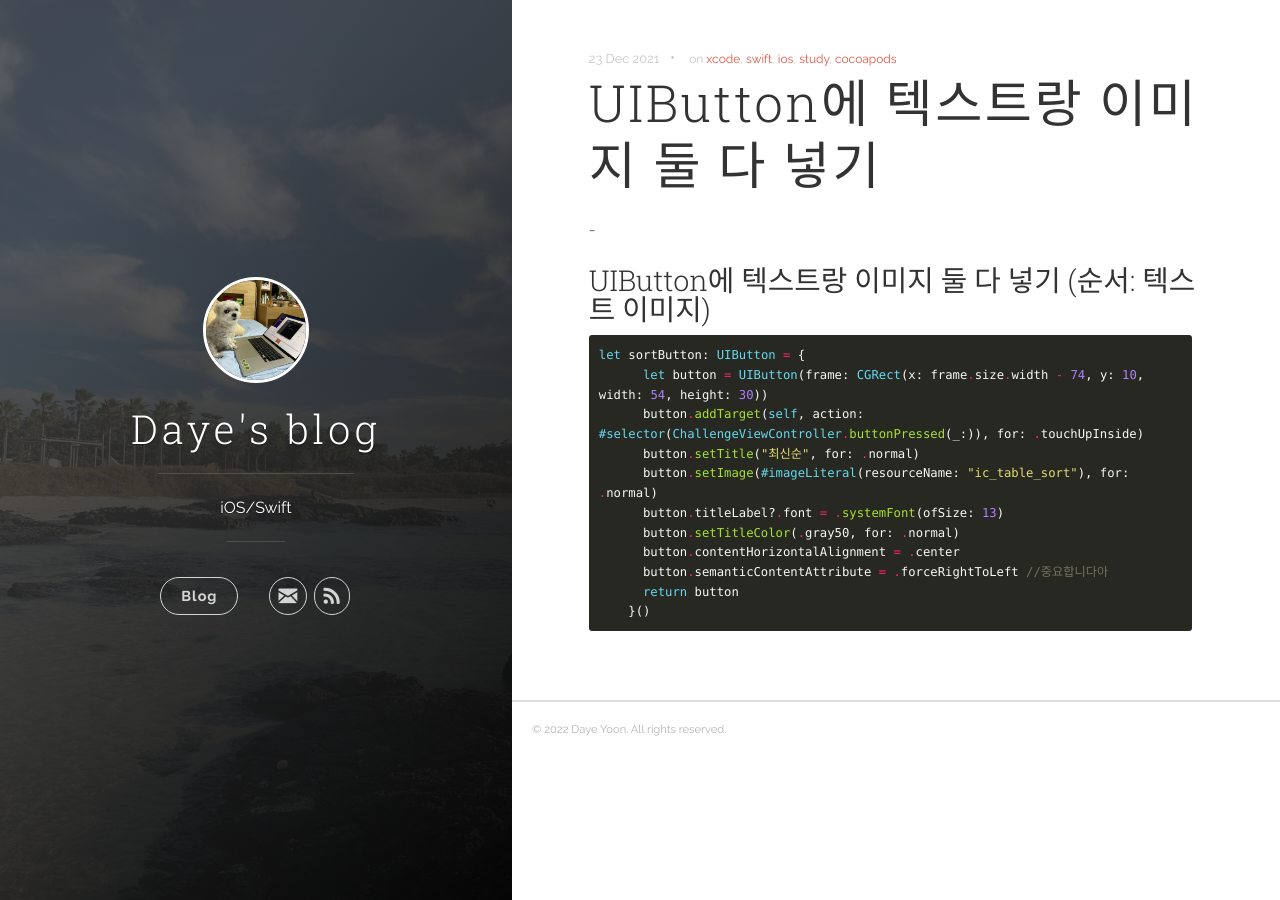
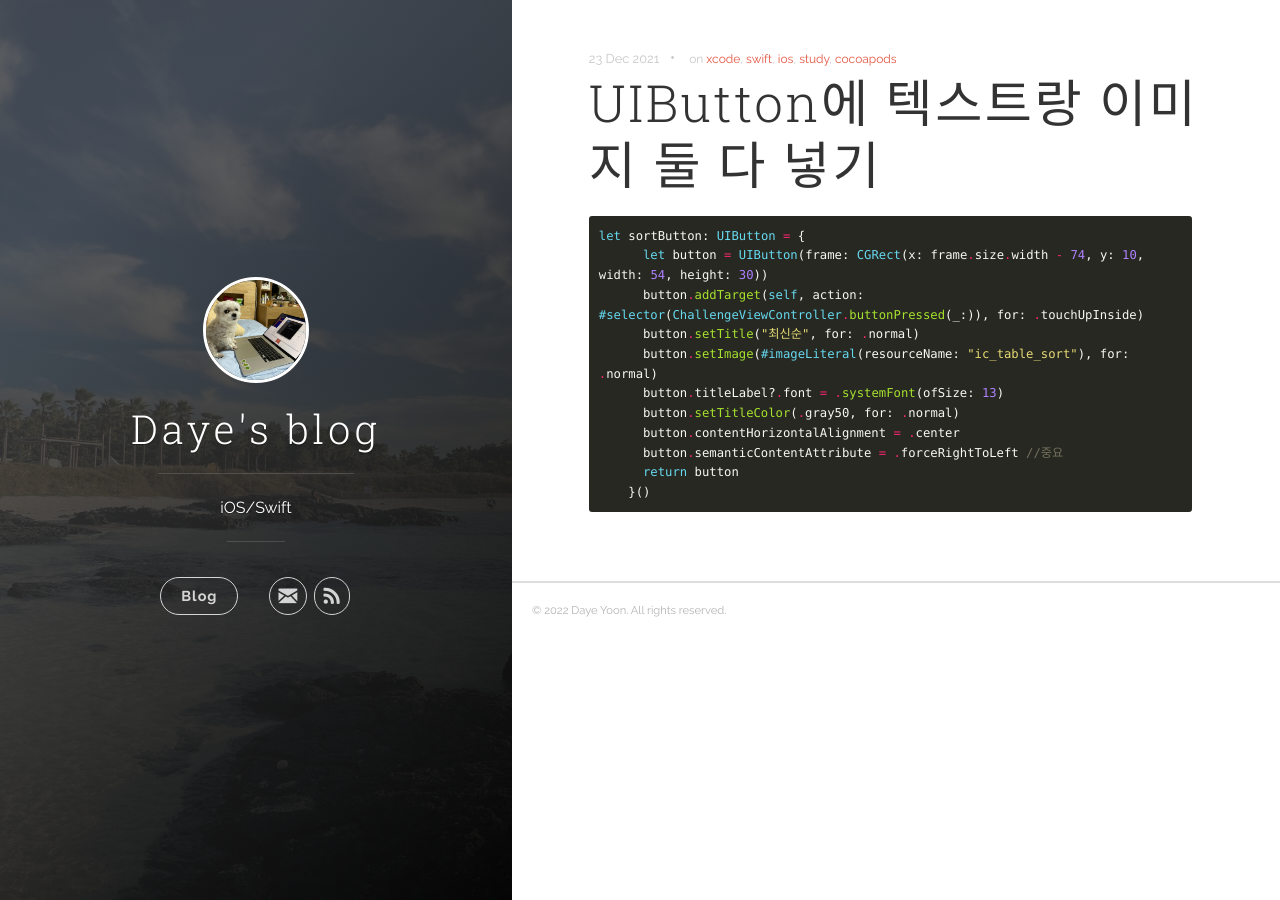
Before and after one commit to dy-yb/dy-yb.github.io, a Jekyll site: the page built from _posts/2021-12-23-How_to_put_image_and_text_on_UIButton.md, in a window 1280 px wide. Built offline with Jekyll 4.4.1, drawn with Linux system fonts in a browser that asks for light colours.

Commit message:
Update 2021-12-23-How_to_put_image_and_text_on_UIButton.md

````diff
--- a/_posts/2021-12-23-How_to_put_image_and_text_on_UIButton.md
+++ b/_posts/2021-12-23-How_to_put_image_and_text_on_UIButton.md
@@ -3,10 +3,6 @@ title: UIButton에 텍스트랑 이미지 둘 다 넣기
 date: 2021-12-23 14:20:00
 tags: xcode swift ios study cocoapods
 ---
-
--
-
-### UIButton에 텍스트랑 이미지 둘 다 넣기 (순서: 텍스트 이미지)
 
 ```swift
 let sortButton: UIButton = {
@@ -17,7 +13,7 @@ let sortButton: UIButton = {
       button.titleLabel?.font = .systemFont(ofSize: 13)
       button.setTitleColor(.gray50, for: .normal)
       button.contentHorizontalAlignment = .center
-      button.semanticContentAttribute = .forceRightToLeft //중요합니다아
+      button.semanticContentAttribute = .forceRightToLeft //중요
       return button
     }()
 ```
````
